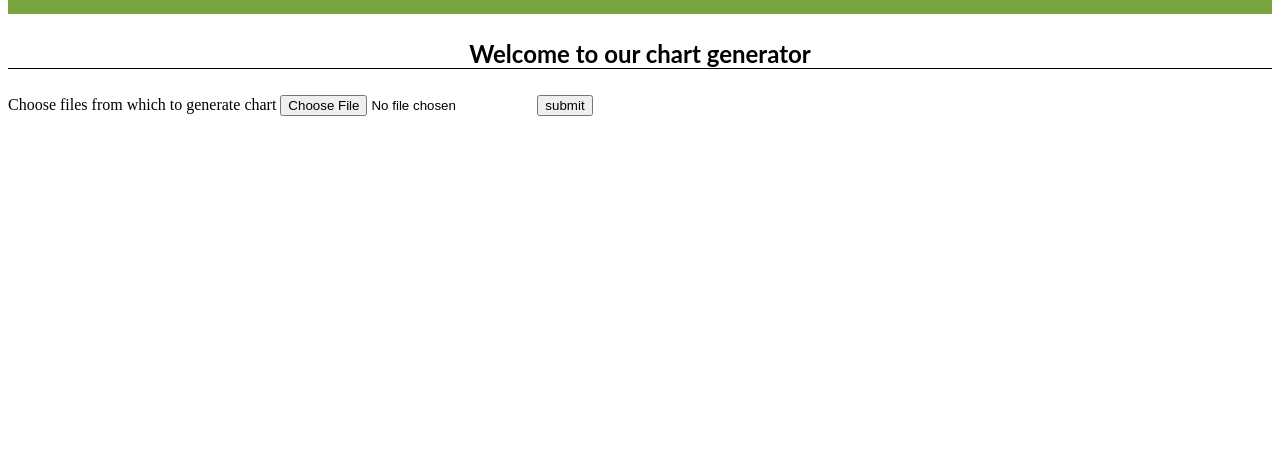
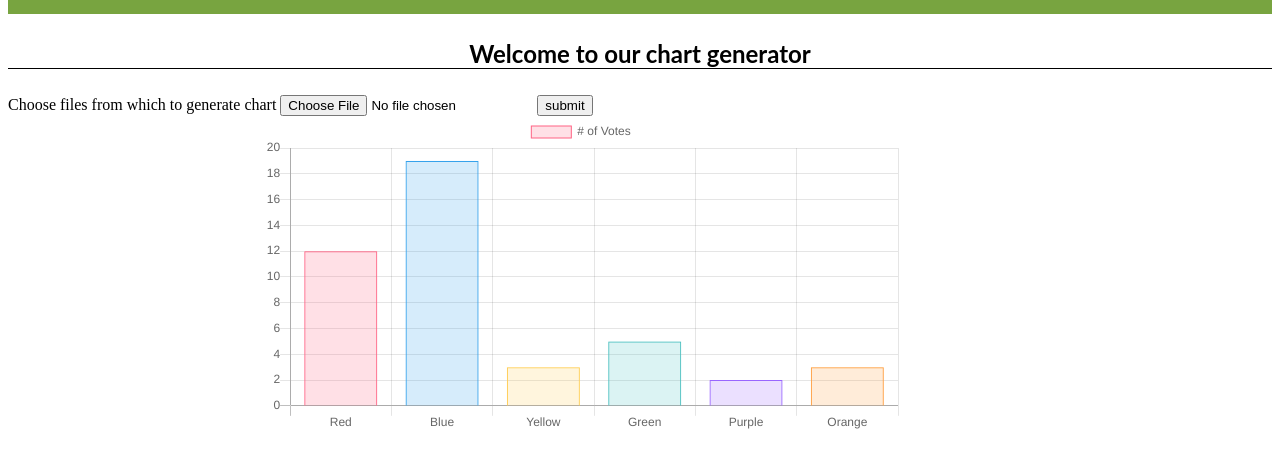
Before and after one commit to DenisDuev/web-ChartGenerator, a plain HTML site: page index.html in a window 1280 px wide. Shown: the part 122-590 px from the top of the page. Drawn offline with nearby package versions, Linux system fonts and the light colour scheme.

Commit message:
add chart.js and it libs

```diff
--- a/index.html
+++ b/index.html
@@ -20,5 +20,48 @@
 <label>Choose files from which to generate chart</label>
 <input type="file" id="fileUploader" name="source">
 <button>submit</button>
+<div class="chart-container" style="position: relative; height:40vh; width:50vw; margin-left: 20%; margin-right: 20%">
+    <canvas id="myChart"></canvas>
+</div>
+<script src="node_modules/chart.js/dist/Chart.js"></script>
+<script>
+    var ctx = document.getElementById("myChart").getContext('2d');
+    var myChart = new Chart(ctx, {
+        type: 'bar',
+        data: {
+            labels: ["Red", "Blue", "Yellow", "Green", "Purple", "Orange"],
+            datasets: [{
+                label: '# of Votes',
+                data: [12, 19, 3, 5, 2, 3],
+                backgroundColor: [
+                    'rgba(255, 99, 132, 0.2)',
+                    'rgba(54, 162, 235, 0.2)',
+                    'rgba(255, 206, 86, 0.2)',
+                    'rgba(75, 192, 192, 0.2)',
+                    'rgba(153, 102, 255, 0.2)',
+                    'rgba(255, 159, 64, 0.2)'
+                ],
+                borderColor: [
+                    'rgba(255,99,132,1)',
+                    'rgba(54, 162, 235, 1)',
+                    'rgba(255, 206, 86, 1)',
+                    'rgba(75, 192, 192, 1)',
+                    'rgba(153, 102, 255, 1)',
+                    'rgba(255, 159, 64, 1)'
+                ],
+                borderWidth: 1
+            }]
+        },
+        options: {
+            scales: {
+                yAxes: [{
+                    ticks: {
+                        beginAtZero: true
+                    }
+                }]
+            }
+        }
+    });
+</script>
 </body>
 </html>
```
Also changed, not shown: 1 other file.
